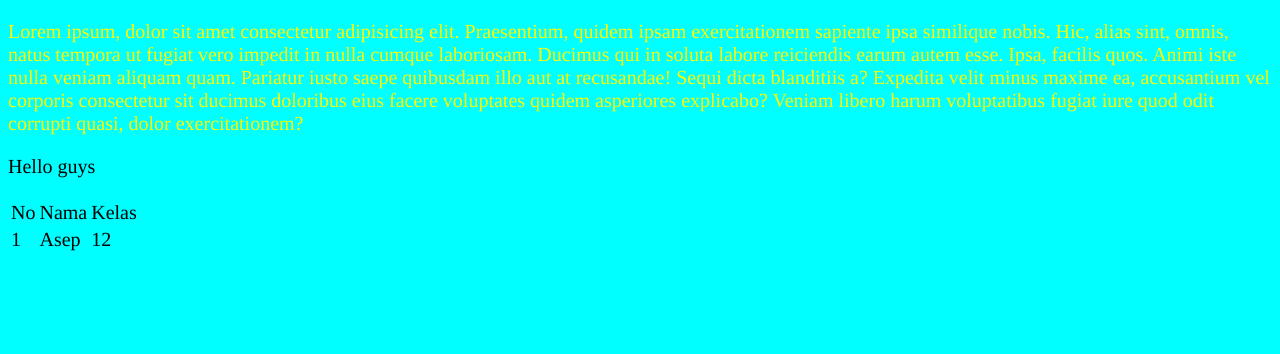
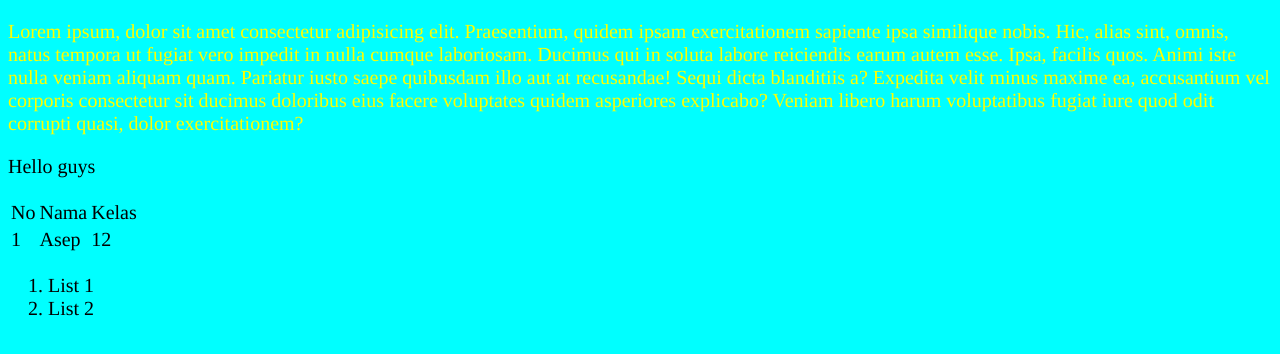
Before and after one commit to okz95/test-remote-2, a plain HTML site: page index.html in a window 1280 px wide. Drawn offline with Linux system fonts and the light colour scheme.

Commit message:
Menambahkan list

```diff
--- a/index.html
+++ b/index.html
@@ -30,6 +30,10 @@
             <td>12</td>
         </tr>
     </table>
+    <ol>
+        <li>List 1</li>
+        <li>List 2</li>
+    </ol>
 </body>
 <script>
     console.log("Hello");
```
